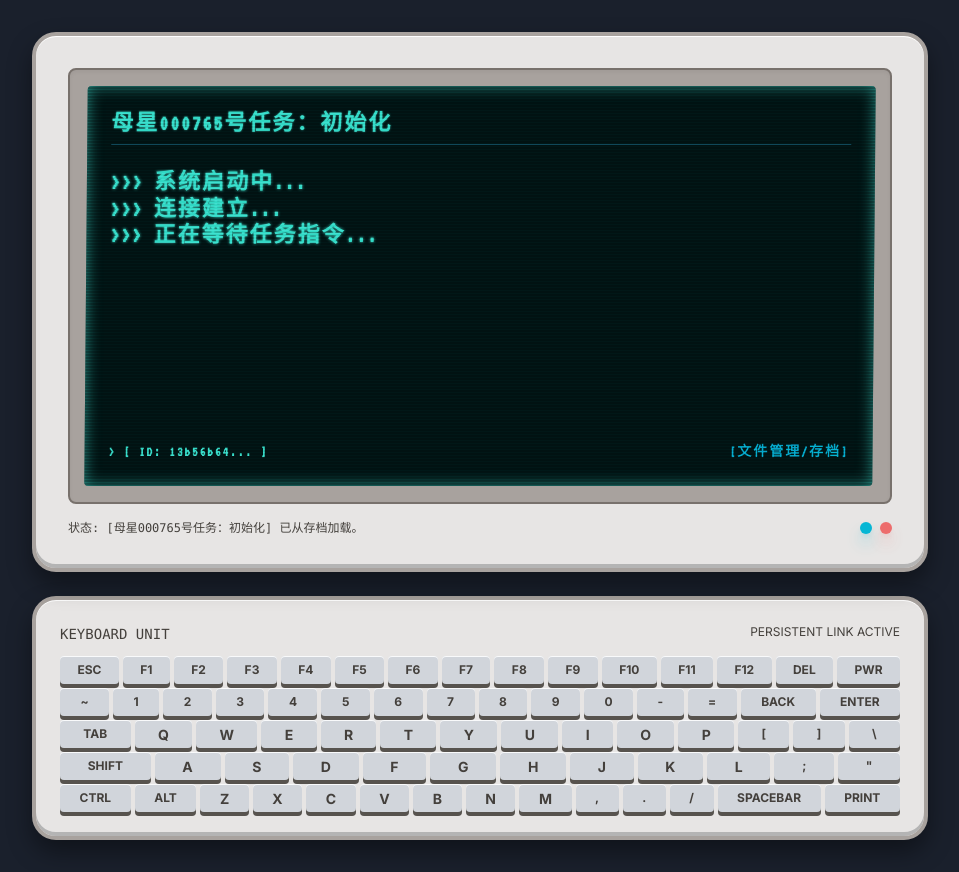
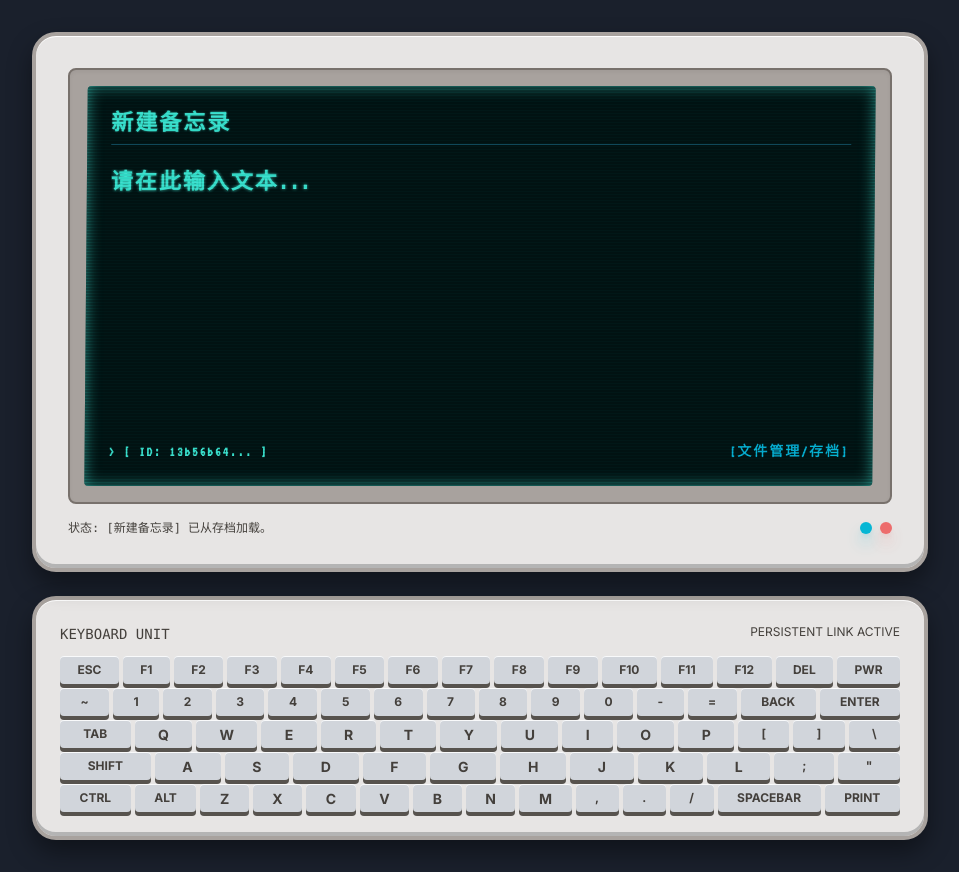
Before and after one commit to myrcieyang/note, a plain HTML site: page index.html in a window 1280 px wide. Shown: the whole page, without its empty margins (160-1119 px from the left). Drawn offline with nearby package versions, Linux system fonts and the light colour scheme.

Commit message:
Add files via upload

```diff
--- a/index.html
+++ b/index.html
@@ -314,14 +314,14 @@
             const savedData = loadFromDisk();
             if (savedData && savedData.length > 0) {
                 localMemos = savedData;
-                setStatus("存档已从母星终端成功载入。");
+                setStatus("存档已从终端成功载入。");
             } else {
                 // 如果没有存档，创建初始任务日志
                 const initId = crypto.randomUUID();
                 localMemos = [{
                     id: initId,
-                    title: "母星000765号任务：初始化",
-                    content: ">>> 系统启动中...\n>>> 连接建立...\n>>> 正在等待任务指令...",
+                    title: "新建备忘录",
+                    content: "请在此输入文本...",
                     updated_at: new Date()
                 }];
                 syncToDisk();
```
